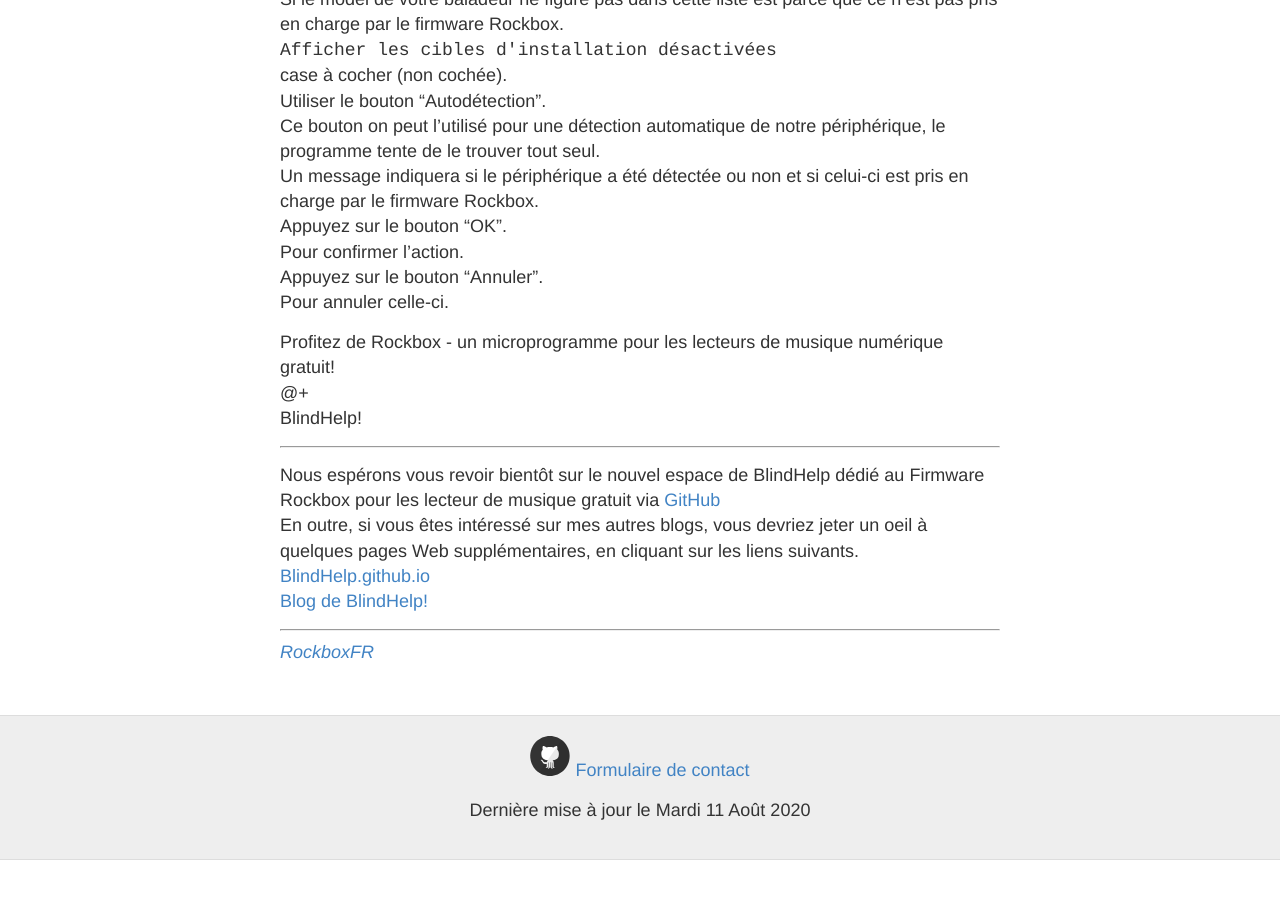
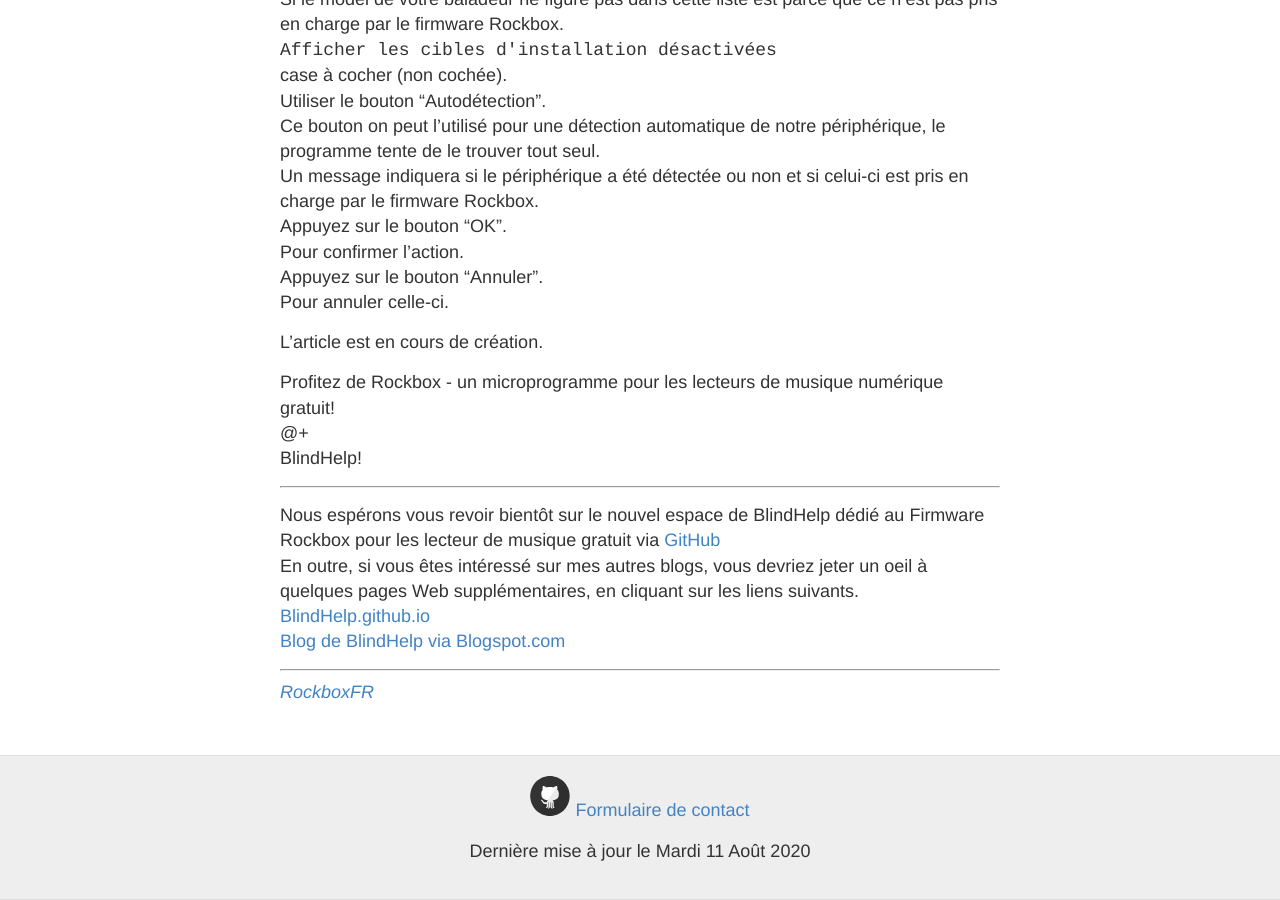
Before and after one commit to BlindHelp/rockboxfr, a Jekyll site: the page built from _posts/2020-08-11-Rockbox.md, in a window 1280 px wide and 900 px high, scrolled down 4952 px. Built offline with Jekyll 4.4.1, drawn with Linux system fonts in a browser that asks for light colours; comment, search, counter and statistics services are not loaded; before the commit the page ends 5812 px from its top, so only the background shows below that.

Commit message:
Modified one article

```diff
--- a/_posts/2020-08-11-Rockbox.md
+++ b/_posts/2020-08-11-Rockbox.md
@@ -147,6 +147,8 @@
 Appuyez sur le bouton "Annuler".
 Pour annuler celle-ci.
 
+L'article est en cours de création.
+
 Profitez de Rockbox - un microprogramme pour les lecteurs de musique numérique gratuit!
 @+
 BlindHelp!
@@ -156,6 +158,6 @@
 Nous espérons vous revoir bientôt sur le nouvel espace de BlindHelp dédié au Firmware Rockbox pour les lecteur de musique gratuit via [GitHub](https://blindhelp.github.io/RockboxFR)
 En outre, si vous êtes intéressé sur mes autres blogs, vous devriez jeter un oeil à quelques pages Web supplémentaires, en cliquant sur les liens suivants.
 [BlindHelp.github.io](https://blindhelp.github.io)
-[Blog de BlindHelp!](http://blindhelp.blogspot.fr/)
+[Blog de BlindHelp via Blogspot.com](http://blindhelp.blogspot.fr/)
 
 ---
```
